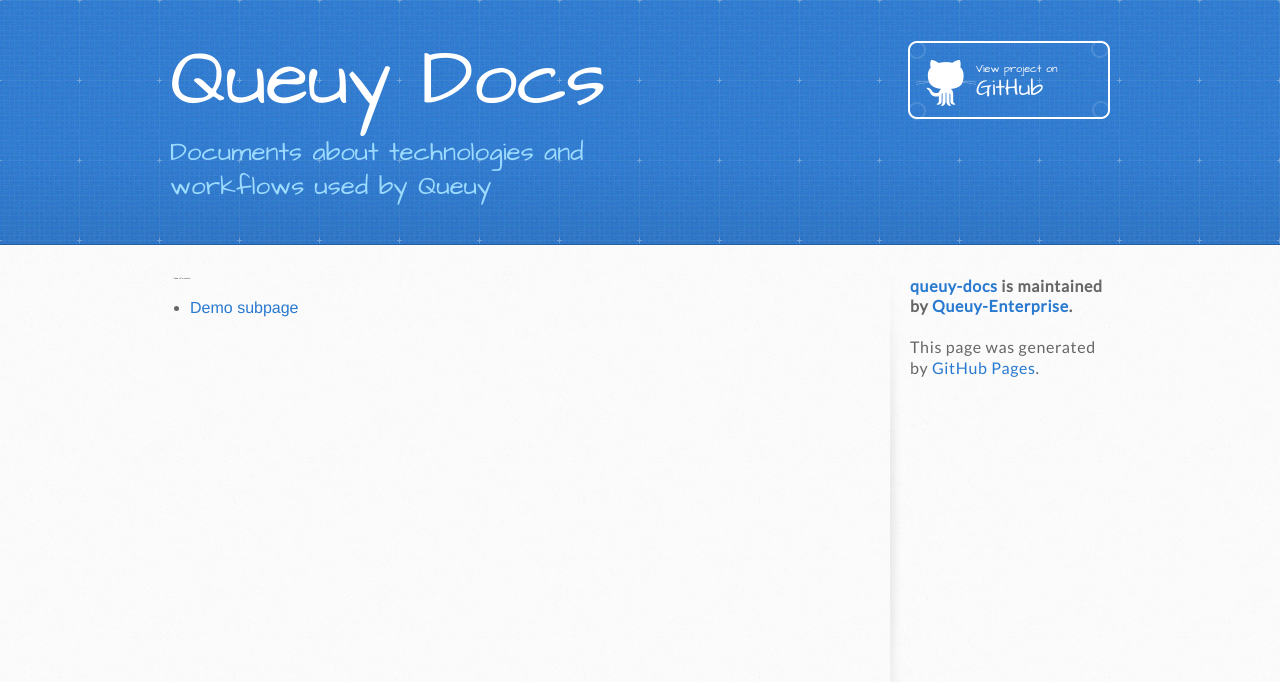
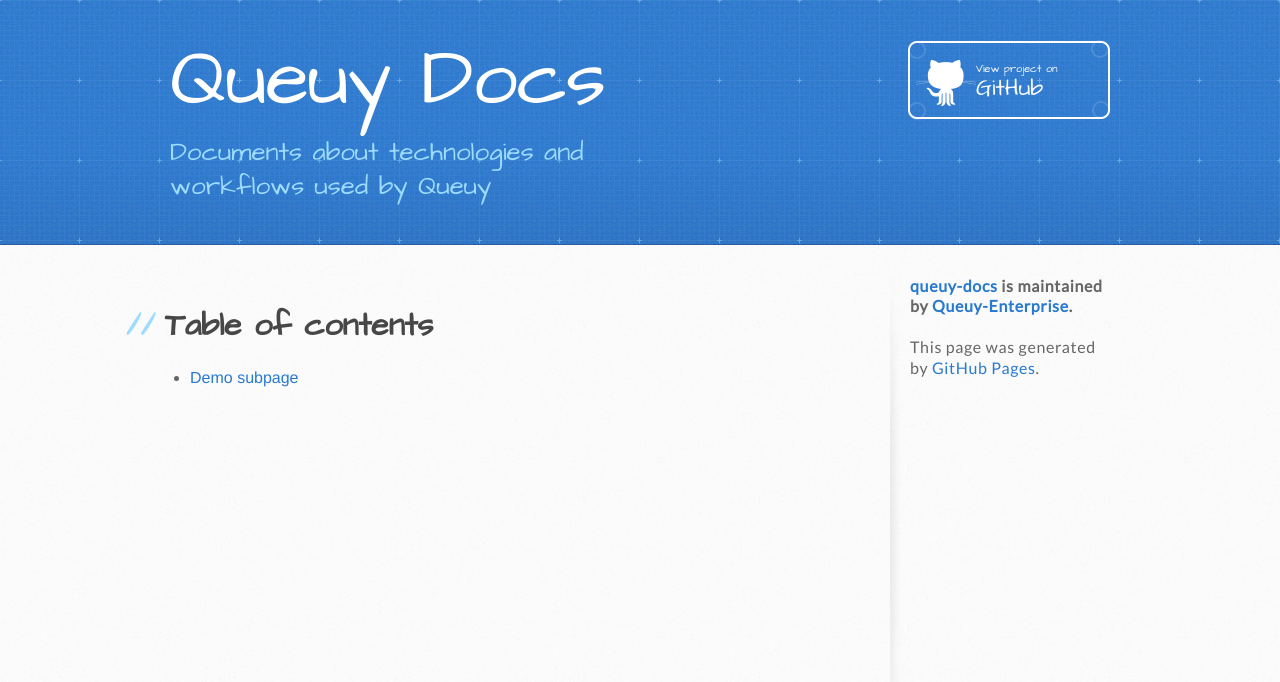
Before and after one commit to Queuy-Enterprise/queuy-docs, a Jekyll site: the page built from index.html, in a window 1280 px wide. Shown: the top 682 px of the page. Built offline with Jekyll 4.4.1, drawn with Linux system fonts in a browser that asks for light colours.

Commit message:
Fix header style

```diff
--- a/assets/css/style.scss
+++ b/assets/css/style.scss
@@ -21,7 +21,7 @@ body {
 }
 
 #main-content h2 {
-  font-size: 2px;
+  font-size: 2rem;
 }
 
 p {
```
